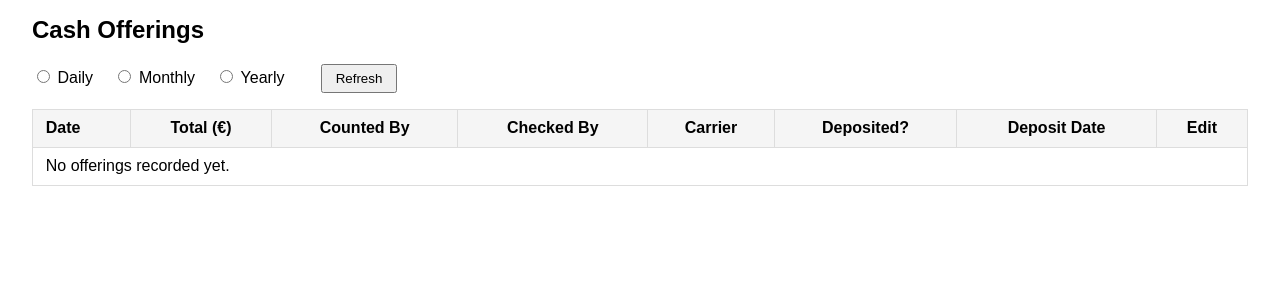
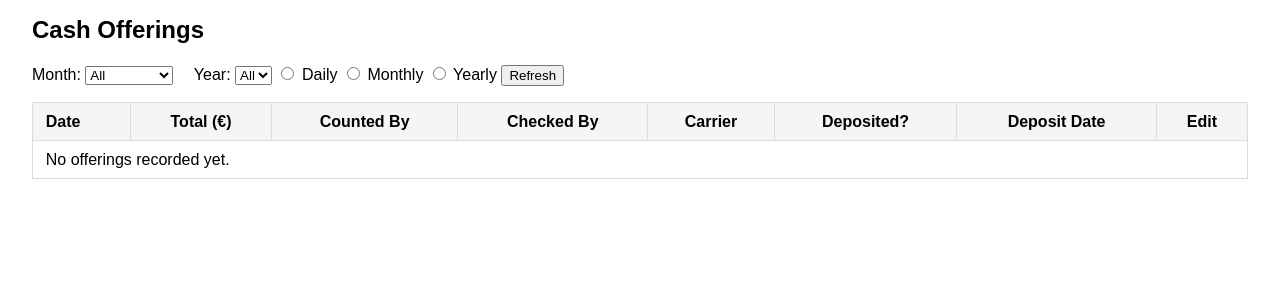
Before and after one commit to FerguNeverSleeps/IFCFinanceApp, a Flask app: page /offeringsview.html in a window 1280 px wide. Shown: the part 50-350 px from the top of the page. Run offline with Flask 3, Linux system fonts and the light colour scheme.

Commit message:
drop down menu for date

```diff
--- a/app.py
+++ b/app.py
@@ -328,6 +328,20 @@ def offerings_list():
 
 @app.route('/offeringedit.html', methods=['GET','POST'])
 def edit_offering():
+    # 1) Grab optional date‐range filters so we can re‐render the list after POST
+    start = request.args.get('start_date', '')
+    end = request.args.get('end_date', '')
+
+    # 2) Build the same list query you used in /offerings list
+    qry = db.session.query(Offering)
+    if start:
+        sd = datetime.strptime(start, '%Y-%m-%d').date()
+        qry = qry.filter(Offering.date >= sd)
+    if end:
+        ed = datetime.strptime(end, '%Y-%m-%d').date()
+        qry = qry.filter(Offering.date <= ed)
+    offers = qry.order_by(Offering.date.desc()).all()
+
     # id from query string (?id=123) or hidden input on POST
     offer_id = request.args.get("id", type=int) or request.form.get("id", type=int)
     if not offer_id:
@@ -364,7 +378,12 @@ def edit_offering():
         )
         db.session.commit()
         flash("Offering updated.", "success")
-        return redirect(url_for("offerings_list"))
+        #return redirect(url_for("offerings_list"))
+        # Pass the raw start/end strings back so the form can re-fill its inputs
+        return render_template('offerings.html',
+                               offers=offers,
+                               start_date=start or '',
+                               end_date=end or '')
 
     # GET – render form
     return render_template("offeringedit.html", offer=offer, id=offer_id)
--- a/templates/offeringsview.html
+++ b/templates/offeringsview.html
@@ -74,6 +74,39 @@
 
   <h2>Cash Offerings</h2>
 
+  <!-- New date‐range filter -->
+<form method="get" id="month-year-filter" style="margin:1em 0;">
+  <label>
+    Month:
+    <select name="month">
+      <option value="">All</option>
+      {% for num, name in [
+           (1,'January'),(2,'February'),(3,'March'),
+           (4,'April'),  (5,'May'),     (6,'June'),
+           (7,'July'),   (8,'August'),  (9,'September'),
+           (10,'October'),(11,'November'),(12,'December')
+      ] %}
+        <option value="{{num}}"
+                {% if num==selected_month %}selected{% endif %}>
+          {{name}}
+        </option>
+      {% endfor %}
+    </select>
+  </label>
+
+  <label style="margin-left:1em;">
+    Year:
+    <select name="year">
+      <option value="">All</option>
+      {% for y in year_options %}
+        <option value="{{y}}"
+                {% if y==selected_year %}selected{% endif %}>
+          {{y}}
+        </option>
+      {% endfor %}
+    </select>
+  </label>
+
   <form method="get" id="view-toggle">
     <label><input type="radio" name="view" value="daily"> Daily</label>
     <label><input type="radio" name="view" value="monthly"> Monthly</label>
```
